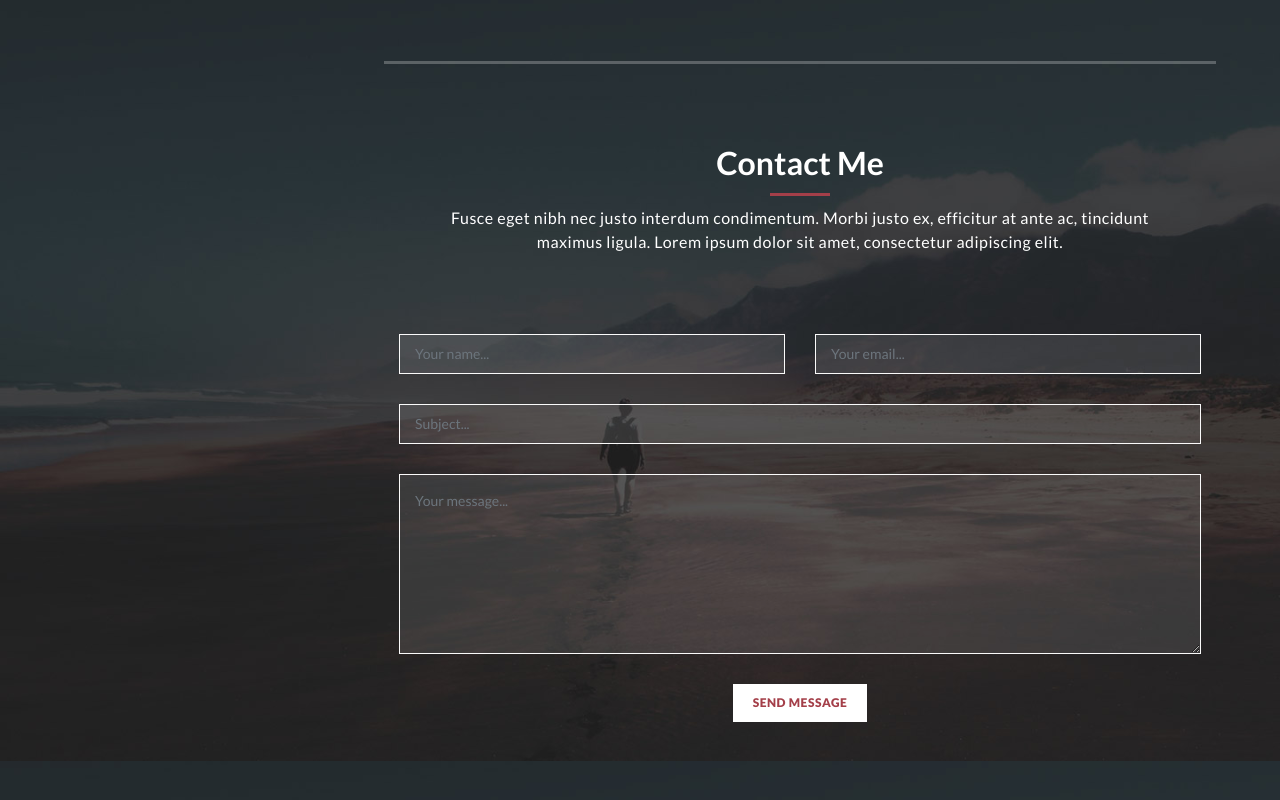
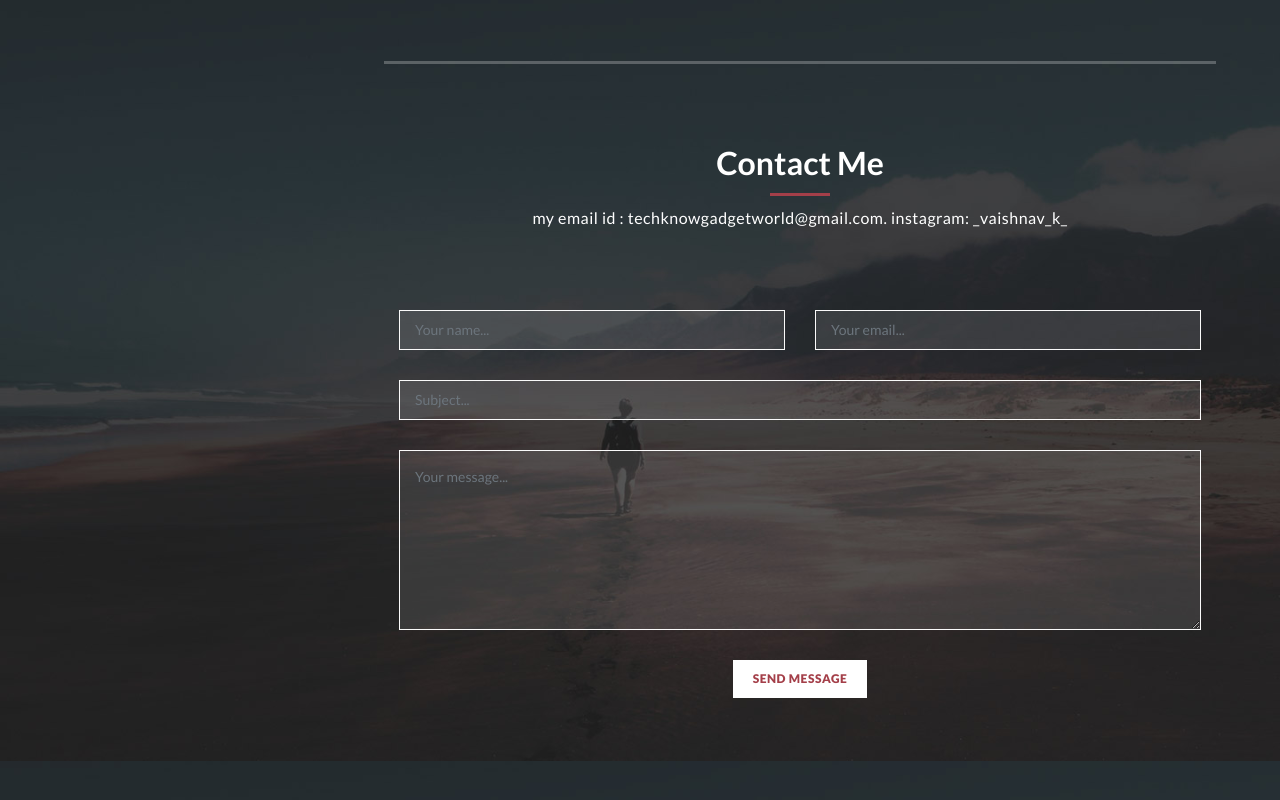
Before and after one commit to vaishnav4281/portfolio, a plain HTML site: page index.html in a window 1280 px wide. Shown: the part 4039-4839 px from the top of the page. Drawn offline with Linux system fonts and the light colour scheme.

Commit message:
Update index.html

```diff
--- a/index.html
+++ b/index.html
@@ -353,9 +353,8 @@ https://templatemo.com/tm-531-reflux
             <h2>Contact Me</h2>
             <div class="line-dec"></div>
             <span
-              >Fusce eget nibh nec justo interdum condimentum. Morbi justo ex,
-              efficitur at ante ac, tincidunt maximus ligula. Lorem ipsum dolor
-              sit amet, consectetur adipiscing elit.</span
+              >my email id : techknowgadgetworld@gmail.com.
+              instagram: _vaishnav_k_</span
             >
           </div>
           <div class="row">
```
